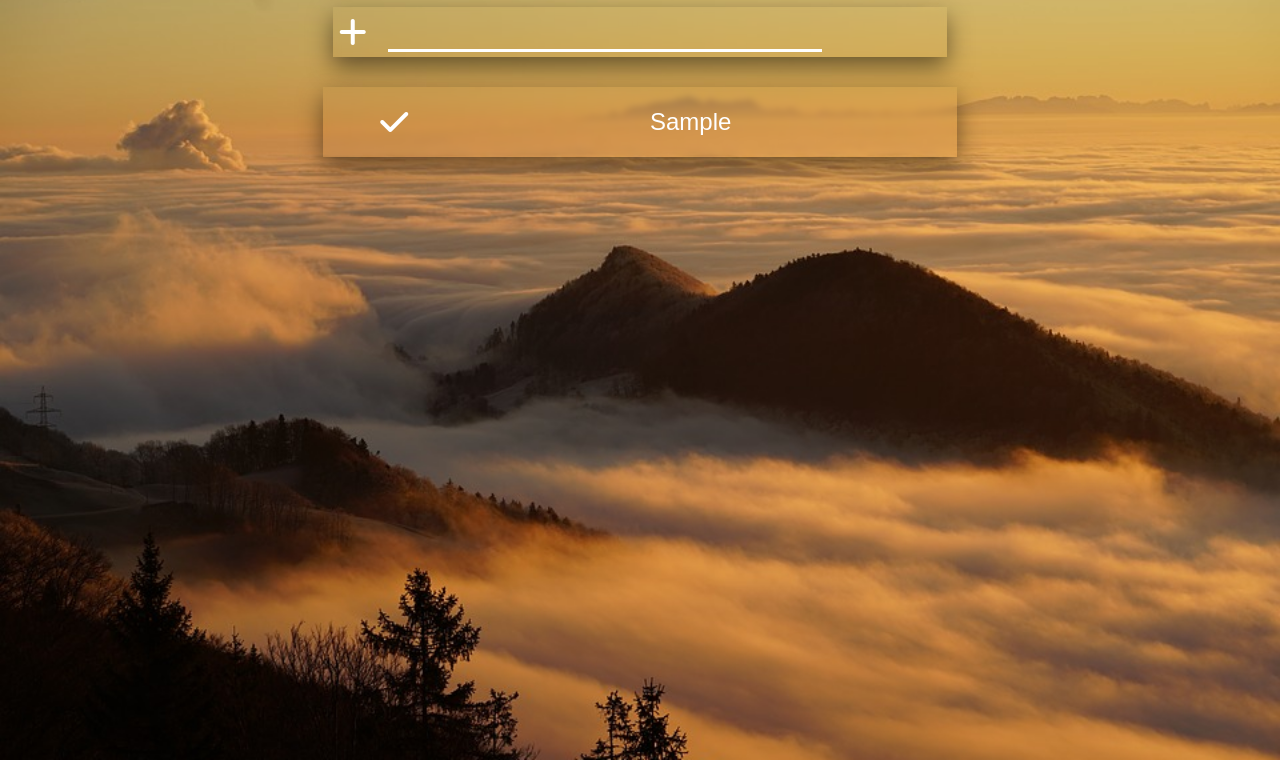
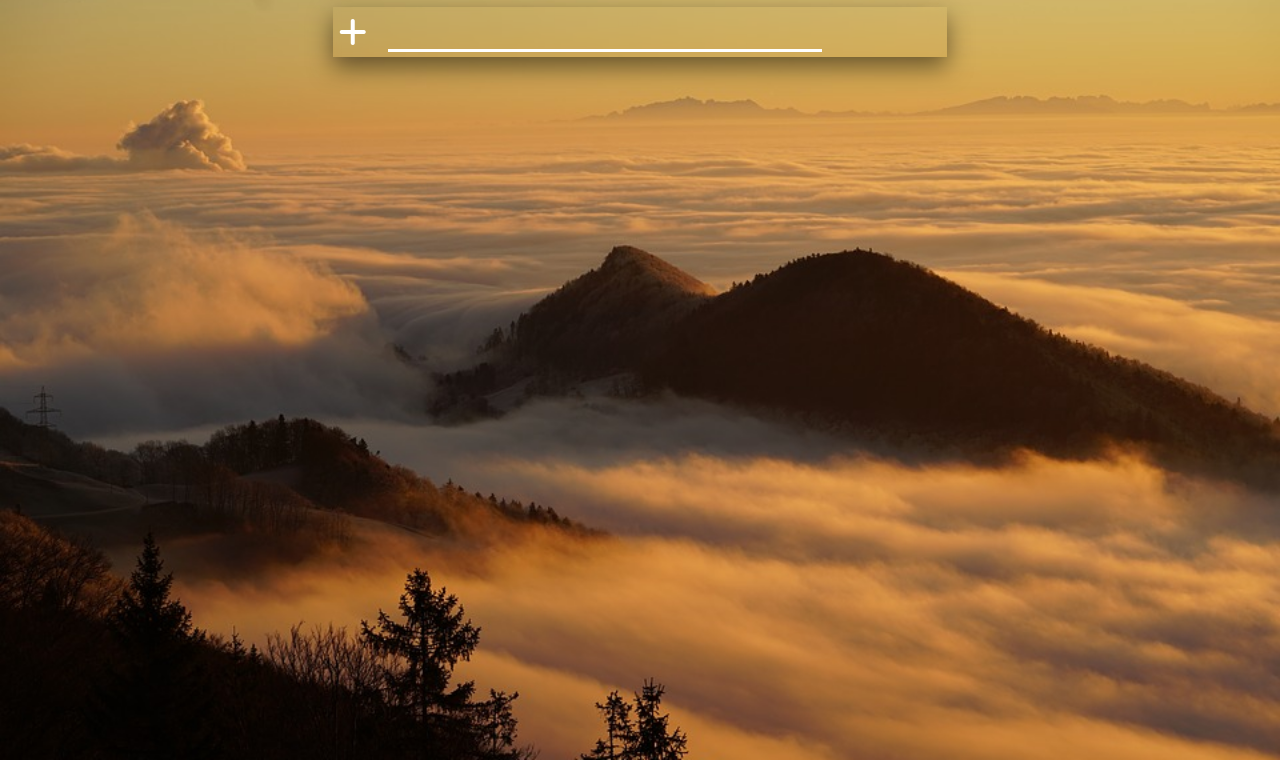
Before and after one commit to hito-kotaro/js-todolist, a website built with Parcel: page index.html in a window 1280 px wide. Shown: the part 40-800 px from the top of the page. Built offline with nearby package versions, Linux system fonts and the light colour scheme.

Commit message:
initial commit

```diff
--- a/index.html
+++ b/index.html
@@ -25,14 +25,14 @@
       </div>
 
       <div id="lists">
-        <div class="itemWrap">
+        <!-- <div class="itemWrap">
           <div class="item">
             <button class="doneBtn fas fa-check"></button>
             <div class="todoTitle">
               Sample
             </div>
           </div>
-        </div>
+        </div> -->
       </div>
     </main>
   </body>
```
